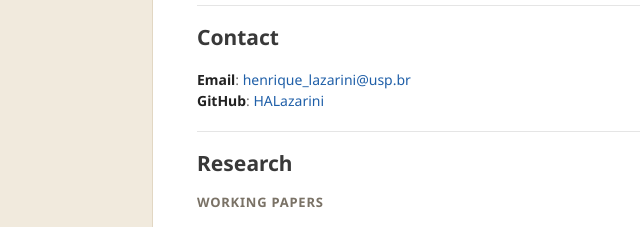
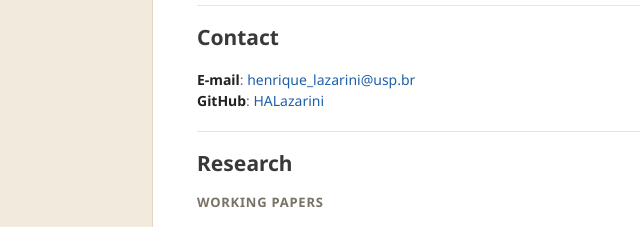
Before and after one commit to HALazarini/HALazarini.github.io, a plain HTML site: page index.html in a window 1280 px wide. Shown: the part 199-426 px from the top of the page, 273-913 px from the left. Drawn offline with Linux system fonts and the light colour scheme.

Commit message:
Update index.html

```diff
--- a/index.html
+++ b/index.html
@@ -96,7 +96,7 @@
 
     <h2 id="contact">Contact</h2>
     <p>
-      <strong>Email</strong>: <a href="mailto:henrique_lazarini@usp.br">henrique_lazarini@usp.br</a><br>
+      <strong>E-mail</strong>: <a href="mailto:henrique_lazarini@usp.br">henrique_lazarini@usp.br</a><br>
       <strong>GitHub</strong>: <a href="https://github.com/HALazarini">HALazarini</a>
     </p>
 
```
